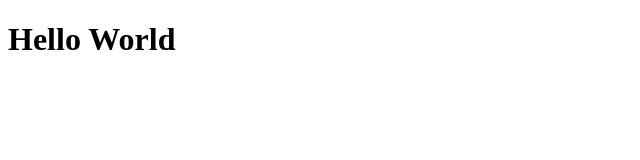
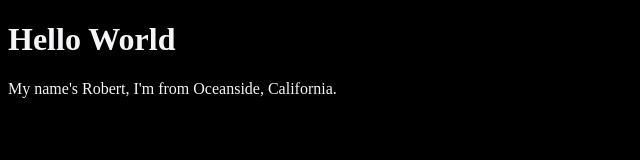
Before and after one commit to reckhardt/cst252, a plain HTML site: page lab2/index.html in a window 1280 px wide. Shown: the whole page, without its empty margins (0-640 px from the left). Drawn offline with Linux system fonts and the light colour scheme.

Commit message:
Paragraph

```diff
--- a/lab2/css/lab.css
+++ b/lab2/css/lab.css
@@ -0,0 +1,6 @@
+
+
+body {
+  background: #000;
+  color: #f5f5f7;
+}
--- a/lab2/index.html
+++ b/lab2/index.html
@@ -1,12 +1,14 @@
 <!DOCTYPE html>
 <html>
 <head>
-	<title>Lab X - Subject/Topic</title>
+	<title>Lab 2 - HTML & CSS Refresher</title>
 	<link rel="stylesheet" type="text/css" href="../css/site.css">
 	<link rel="stylesheet" type="text/css" href="css/lab.css">
 </head>
 <body>
 	<h1>Hello World</h1>
+	<p>My name's Robert, I'm from Oceanside, California.</p>
+
 
 </body>
 </html>
```
